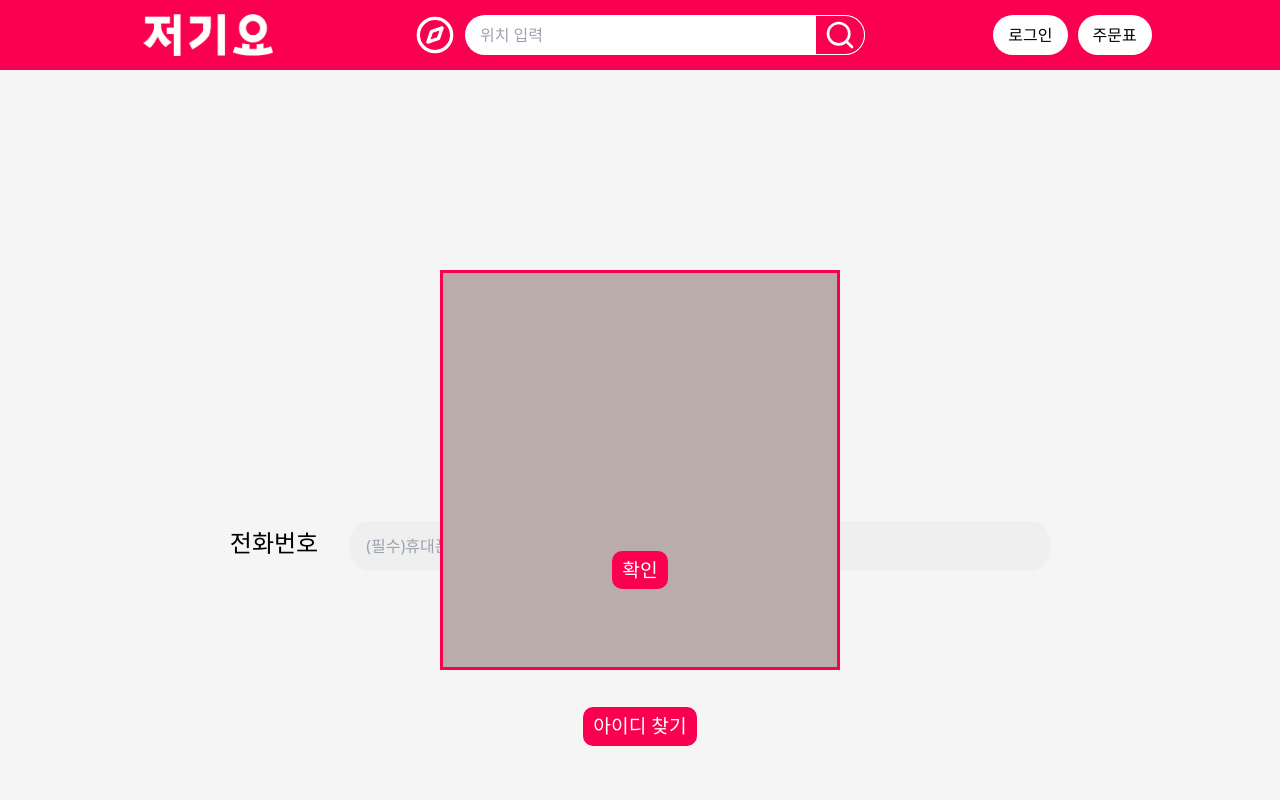
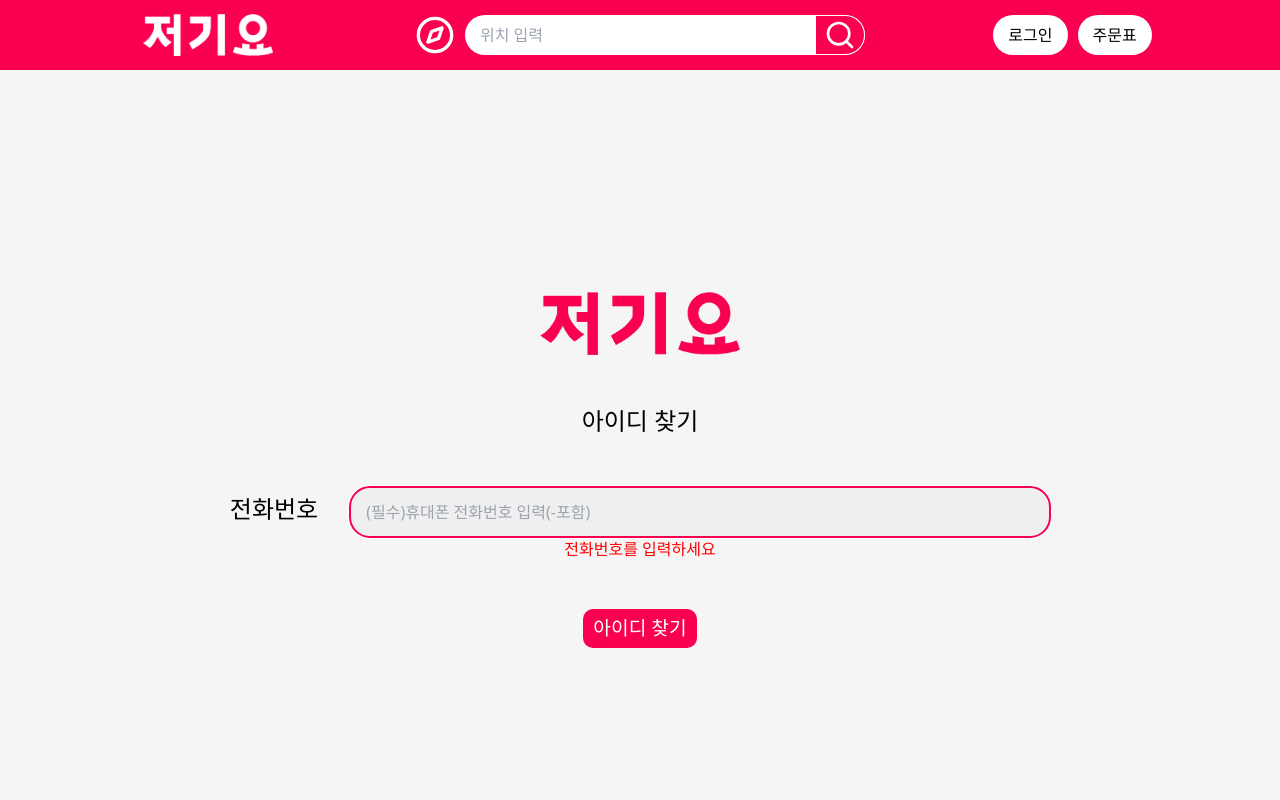
Before and after one commit to cocopalm221/project_yogiyo, a React (Create React App) app: page /findid in a window 1280 px wide. Shown: the top 800 px of the page. Built offline with nearby package versions, Linux system fonts and the light colour scheme.

Commit message:
아이디, 비밀번호 찾기 작업중

```diff
--- a/src/pages/FindID.js
+++ b/src/pages/FindID.js
@@ -7,14 +7,14 @@ import InfoModal from "../components/Myinfos/InfoModal";
 const FindID = () => {
   const navigate = useNavigate();
   const [number, setNumber] = useState("");
-  const [checknum, setChecknum] = useState(true);
-  const [modalOpen, setModalOpen] = useState(true);
-  const [searchid, setSearchid] = useState('');
+  let checkNum = number === "" ? true : false;
+  const [modalOpen, setModalOpen] = useState(false);
+  const [searchid, setSearchid] = useState("");
 
   const onChangeNumber = (e) => {
     setNumber(e.target.value);
-    if (number === "") {
-      setChecknum(false);
+    if (number) {
+      checkNum = true;
     }
   };
 
@@ -41,7 +41,7 @@ const FindID = () => {
     }
   };
 
-  console.log(searchid)
+  console.log(searchid);
   return (
     <s.findid noValidate onSubmit={onSubmitHandler}>
       <div className="searchid">
@@ -63,13 +63,21 @@ const FindID = () => {
             onChange={onChangeNumber}
             autoFocus
           />
-          {checknum && <p style={{ color: "red" }}>전화번호를 입력하세요</p>}
+
+          {checkNum && (
+            <p style={{ color: "red", fontSize: "1rem" }}>
+              전화번호를 입력하세요
+            </p>
+          )}
         </div>
+        <button className="idbutton" type="submit" onSubmit={onSubmitHandler}>
+          아이디 찾기
+        </button>
       </div>
-      <button type="submit" onSubmit={onSubmitHandler}>
-        아이디 찾기
-      </button>
-      {modalOpen && <InfoModal setModalOpen={setModalOpen} searchid={searchid} />}
+
+      {modalOpen && (
+        <InfoModal setModalOpen={setModalOpen} searchid={searchid} />
+      )}
     </s.findid>
   );
 };
--- a/src/pages/FindPw.js
+++ b/src/pages/FindPw.js
@@ -8,27 +8,22 @@ const FindPw = () => {
   const navigate = useNavigate();
   const [number, setNumber] = useState("");
   const [id, setId] = useState("");
-  const [checknum, setChecknum] = useState(true);
-  const [checkid, setCheckid] = useState(true);
+  let checkNum = number === "" ? true : false;
+  let checkId = id === "" ? true : false;
   const [modalOpen, setModalOpen] = useState(false);
   const [searchpw, setSearchpw] = useState("");
 
   const onChangeNumber = (e) => {
     setNumber(e.target.value);
-    if (number.length > 0) {
-      setChecknum(false);
-    } else if (number.length === 0) {
-      setChecknum(true);
+    if (number) {
+      checkNum = true;
     }
   };
 
-  console.log(number.length);
-  console.log(checknum);
-
   const onChangeid = (e) => {
     setId(e.target.value);
-    if (id === "") {
-      setCheckid(false);
+    if (id) {
+      checkId = true;
     }
   };
 
@@ -48,7 +43,6 @@ const FindPw = () => {
             setModalOpen(true);
           } else {
             alert("아이디 찾기 실패");
-            console.log(response.data.status);
           }
         });
     } catch (error) {
@@ -57,6 +51,7 @@ const FindPw = () => {
   };
 
   return (
+    <>
       <s.findpw noValidate onSubmit={onSubmitHandler}>
         <div className="searchpw">
           <img
@@ -77,7 +72,7 @@ const FindPw = () => {
               onChange={onChangeNumber}
               autoFocus
             />
-          {checknum && (
+            {checkNum && (
               <p style={{ color: "red", fontSize: "1rem" }}>
                 전화번호를 입력하세요
               </p>
@@ -94,20 +89,21 @@ const FindPw = () => {
               onChange={onChangeid}
               autoFocus
             />
-          {checkid && (
+            {checkId && (
               <p style={{ color: "red", fontSize: "1rem" }}>
                 아이디를 입력하세요
               </p>
             )}
           </div>
+          <button type="submit" className="pwbutton" onSubmit={onSubmitHandler}>
+            비밀번호 찾기
+          </button>
         </div>
-      <button type="submit" onSubmit={onSubmitHandler}>
-        아이디 찾기
-      </button>
+      </s.findpw>
       {modalOpen && (
         <InfoModal setModalOpen={setModalOpen} searchid={searchpw} />
       )}
-    </s.findpw>
+    </>
   );
 };
 
--- a/src/pages/MyInfo.js
+++ b/src/pages/MyInfo.js
@@ -56,6 +56,7 @@ const MyInfo = () => {
 
   const onDelete = async (e) => {
     e.preventDefault();
+
     try {
       await axios
         .delete(
--- a/src/styles/Styles.jsx
+++ b/src/styles/Styles.jsx
@@ -547,9 +547,9 @@ export const findid = styled.form`
   .searchid {
     display: flex;
     flex-direction: column;
-    justify-content: space-evenly;
+    justify-content: center;
     align-items: center;
-    gap: 4rem 0;
+    gap: 3rem 0;
     img {
       width: 200px;
     }
@@ -566,22 +566,23 @@ export const findid = styled.form`
         width: 700px;
         height: 50px;
         border-radius: 20px;
-        outline: none;
         padding: 1rem;
         background: #efefef;
 
         margin-left: 2rem;
+        &:focus {
+          outline-color: #fa0050;
         }
       }
     }
-  button {
+    .idbutton {
       font-size: 1.2rem;
       font-weight: 550;
       padding: 5px 10px;
       background: #fa0050;
       border-radius: 10px;
       color: #ffffff;
-    transform: translateY(100px);
+    }
   }
 `;
 
@@ -600,7 +601,7 @@ export const findpw = styled.form`
     flex-direction: column;
     justify-content: space-evenly;
     align-items: center;
-    gap: 4rem 0;
+    gap: 3rem 0;
     img {
       width: 200px;
     }
@@ -608,7 +609,8 @@ export const findpw = styled.form`
       font-size: 1.5rem;
       text-align: center;
     }
-    .number, .searchid {
+    .number,
+    .searchid {
       label {
         font-size: 1.5rem;
         transform: translate(50%, 50%);
@@ -617,21 +619,22 @@ export const findpw = styled.form`
         width: 700px;
         height: 50px;
         border-radius: 20px;
-        outline: none;
         padding: 1rem;
         background: #efefef;
         margin-left: 2rem;
+        &:focus {
+          outline-color: #fa0050;
         }
       }
     }
-  button {
+    .pwbutton {
       font-size: 1.2rem;
       font-weight: 550;
       padding: 5px 10px;
       background: #fa0050;
       border-radius: 10px;
       color: #ffffff;
-    transform: translateY(100px);
+    }
   }
 `;
 export const infomodal = styled.div`
```
Lines whose indentation alone changed are shown as unchanged.
